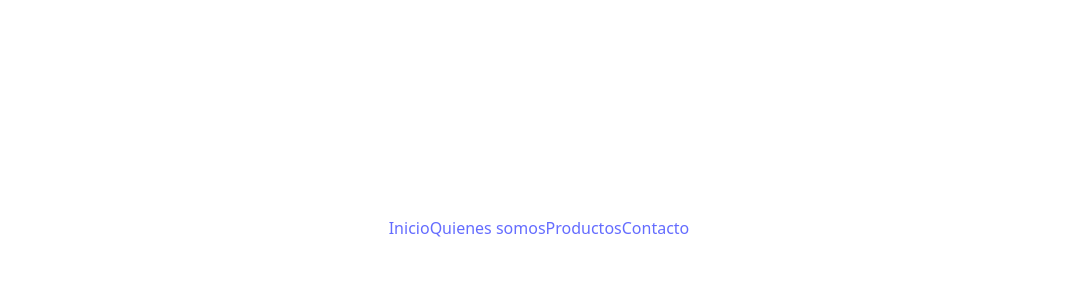
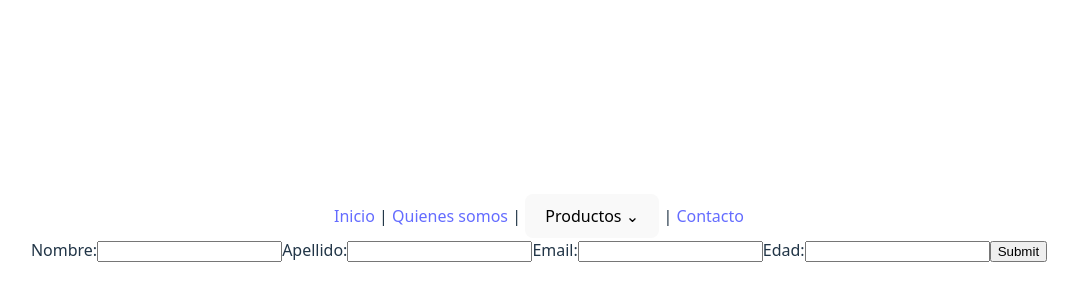
Before and after one commit to aaronsele/Celulares_Mendez_Selener, a React (Vite) app in the folder Celulares/: page /contacto in a window 1280 px wide. Shown: the part 172-472 px from the top of the page, without its empty margins (101-1179 px from the left). Built offline with nearby package versions, Linux system fonts and the light colour scheme.

Commit message:
agregamos nav y contacto

```diff
--- a/Celulares/src/App.jsx
+++ b/Celulares/src/App.jsx
@@ -14,6 +14,7 @@ function App() {
 <Routes>
 <Route path="/" element={<MainLayout />} >
 <Route index element={<Home />}></Route>
+<Route path="/productos" element={<Productos />}></Route>
 <Route path="/productos/:idMarca" element={<Productos />}></Route>
 <Route path="/productos/producto-detalle/:idCelular" element={<ProductoDetalle />}></Route>
 <Route path="/quienes-somos" element={<QuienesSomos />}></Route>
--- /dev/null
+++ b/Celulares/src/components/FormContacto.jsx
@@ -0,0 +1,33 @@
+
+
+function FormContacto() {
+
+  function Alerta(e) {
+    e.preventDefault();
+    alert("Registro exitoso!");
+    window.location.reload();
+  }
+
+  return (
+    <>
+      <form onSubmit={Alerta}>
+
+        <label for="nombre">Nombre:</label>
+        <input type="text" id="nombre" name="nombre" required></input>
+
+        <label for="apellido">Apellido:</label>
+        <input type="text" id="apellido" name="apellido" required></input>
+
+        <label for="email">Email:</label>
+        <input type="email" id="email" name="email" required></input>
+
+        <label for="edad">Edad:</label>
+        <input type="number" id="edad" name="edad" required></input>
+
+        <input type="submit" value="Submit"></input>
+      </form>
+    </>
+  )
+}
+
+export default FormContacto
--- a/Celulares/src/components/Navbar.jsx
+++ b/Celulares/src/components/Navbar.jsx
@@ -1,16 +1,37 @@
-
-import {Link} from "react-router-dom";
+import { Link } from "react-router-dom";
+import { useState } from "react";
+import { marcas } from "../data/data";
 
 function Navbar() {
+  const [mostrarMenu, setMostrarMenu] = useState(false);
 
   return (
-<nav>
-<Link to="/">Inicio</Link>
-<Link to="/quienes-somos">Quienes somos</Link>
-<Link to="/productos">Productos</Link>
-<Link to="/contacto">Contacto</Link>
-</nav>
-)
+    <nav>
+      <Link to="/">Inicio</Link>{" | "}
+      <Link to="/quienes-somos">Quienes somos</Link>{" | "}
+
+      <button onClick={() => setMostrarMenu(!mostrarMenu)}>
+        Productos ⌄
+      </button>
+
+      {mostrarMenu && (
+        <>
+          <Link to="/productos">Ver todos</Link>{" | "}
+          {marcas.map((marca) => (
+            <Link
+              key={marca.id}
+              to={`/productos/${marca.nombre.toLowerCase()}`}
+            >
+              {marca.nombre}
+            </Link>
+          ))}
+        </>
+      )}
+
+      {" | "}
+      <Link to="/contacto">Contacto</Link>
+    </nav>
+  );
 }
 
-export default Navbar
+export default Navbar;
--- a/Celulares/src/pages/Contacto.jsx
+++ b/Celulares/src/pages/Contacto.jsx
@@ -1,7 +1,12 @@
+import FormContacto from "../components/FormContacto"
+
+
 function Contacto() {
 
   return (
- <></>
+ <>
+   <FormContacto></FormContacto>
+ </>
   )
 }
 
```
Also changed, not shown: Celulares/src/assets/logo.png (added).
